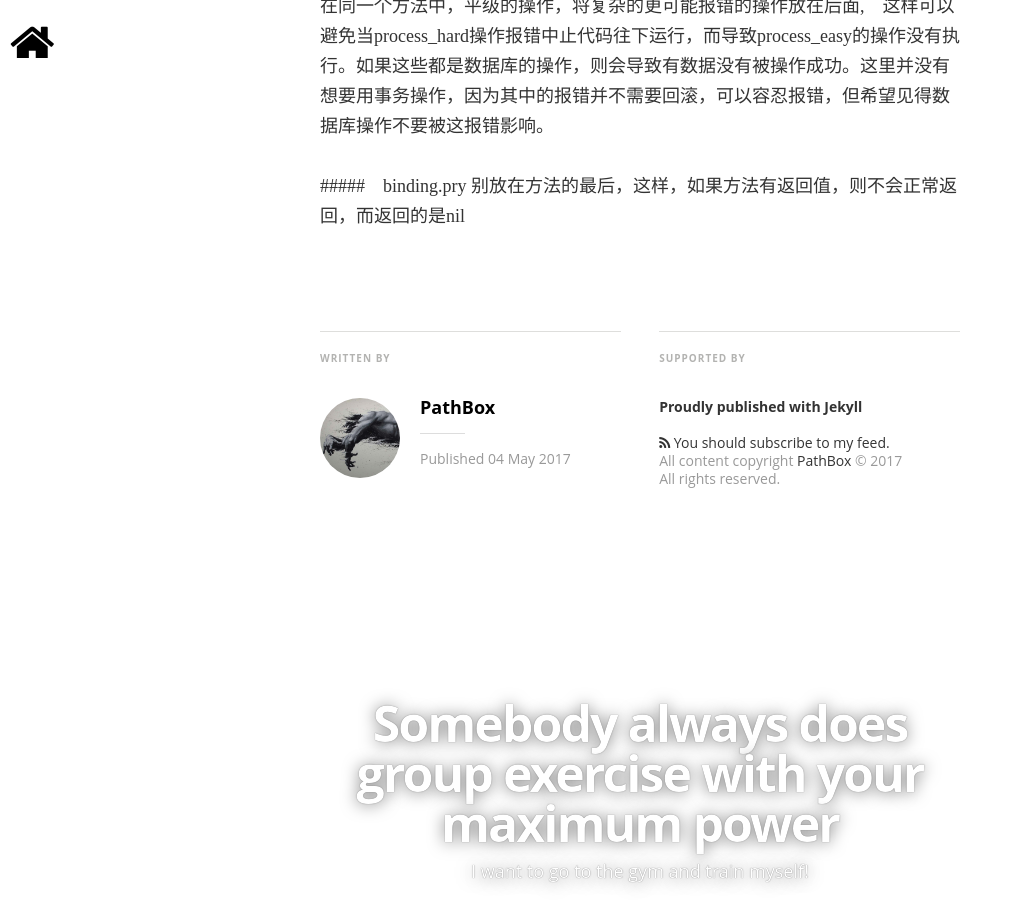
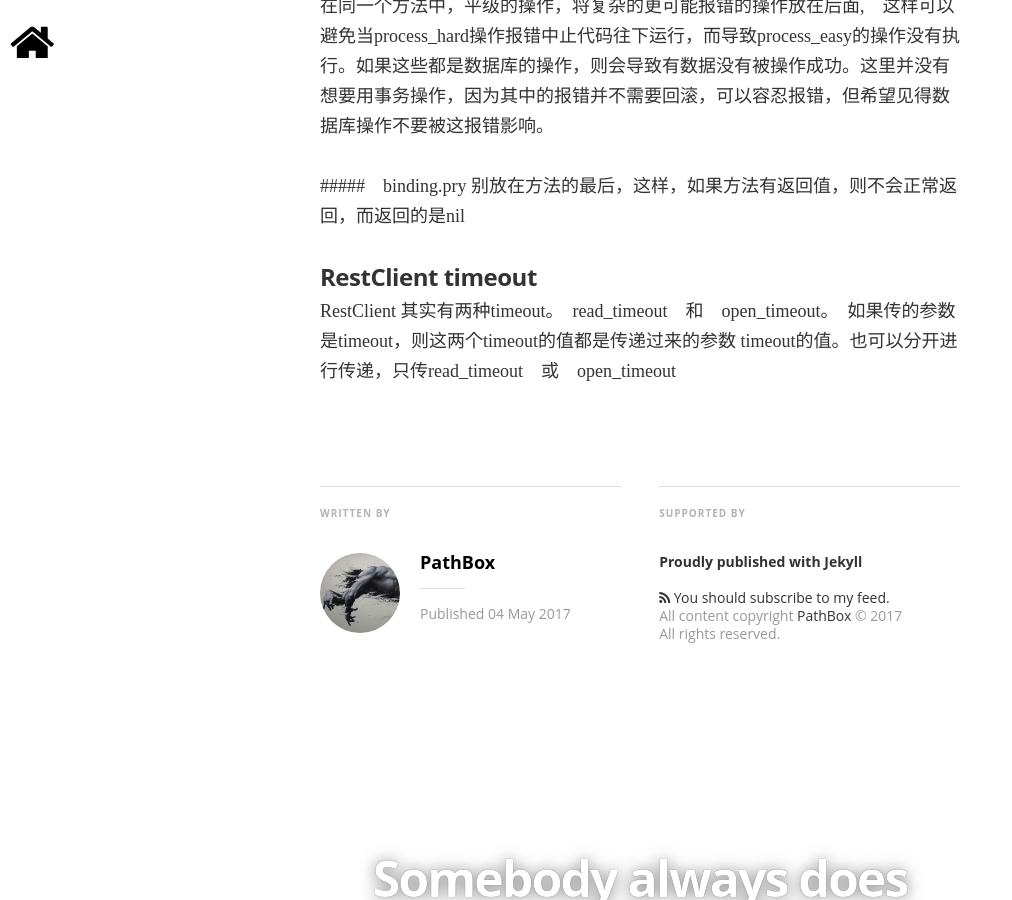
Before and after one commit to pathbox/pathbox.github.io, a Jekyll site: the page built from _posts/2017-05-04-work-summary-in-Udesk-four.md, in a window 1280 px wide and 900 px high, scrolled down 2000 px. Shown: the whole window, without its empty margins (0-1012 px from the left). Built offline with Jekyll 4.4.1, drawn with Linux system fonts in a browser that asks for light colours; nearby versions of some CDN libraries; some web fonts are replaced; comment, search, counter and statistics services are not loaded.

Commit message:
RestClient timeout

```diff
--- a/_posts/2017-05-04-work-summary-in-Udesk-four.md
+++ b/_posts/2017-05-04-work-summary-in-Udesk-four.md
@@ -47,3 +47,7 @@ end
 在同一个方法中，平级的操作，将复杂的更可能报错的操作放在后面,　这样可以避免当process_hard操作报错中止代码往下运行，而导致process_easy的操作没有执行。如果这些都是数据库的操作，则会导致有数据没有被操作成功。这里并没有想要用事务操作，因为其中的报错并不需要回滚，可以容忍报错，但希望见得数据库操作不要被这报错影响。
 
 #####　binding.pry 别放在方法的最后，这样，如果方法有返回值，则不会正常返回，而返回的是nil
+
+##### RestClient timeout
+RestClient 其实有两种timeout。　read_timeout　和　open_timeout。　如果传的参数是timeout，则这两个timeout的值都是传递过来的参数
+timeout的值。也可以分开进行传递，只传read_timeout　或　open_timeout
```
